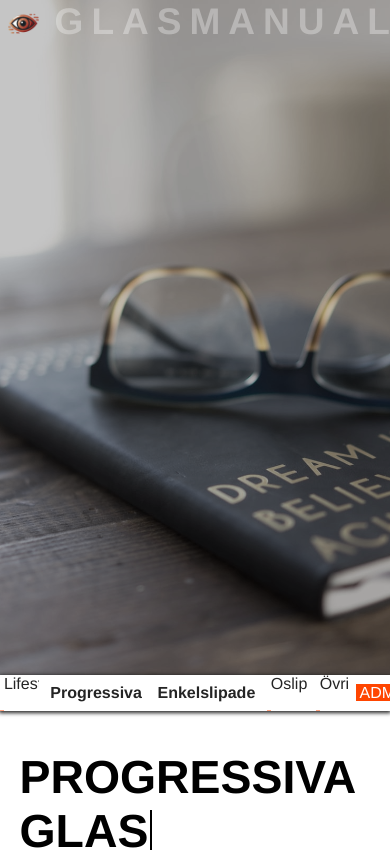
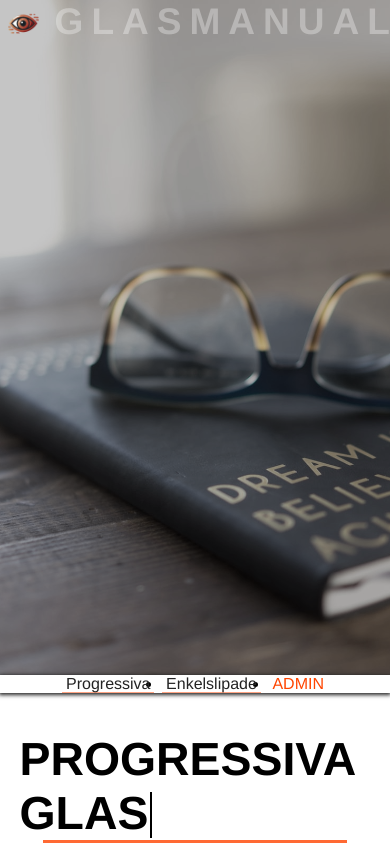
Before and after one commit to J-manLans/lensmanual-frontend, an Angular app: page /glasmanual in a window 390 px wide. Shown: the top 850 px of the page. Built offline with nearby package versions, Linux system fonts and the light colour scheme.

Commit message:
small changes from last commit

```diff
--- a/src/app/features/home/components/lens-manual/lens-manual.component.css
+++ b/src/app/features/home/components/lens-manual/lens-manual.component.css
@@ -32,182 +32,52 @@ header {
 nav {
   position: sticky;
   top: 0;
+  background-color: var(--main-light);
+  box-shadow: 0 0.3cqi 1cqi 0.3cqi var(--dark-shadow);
+  z-index: 999;
+}
+nav ul {
   display: flex;
   gap: 2cqi;
-  justify-content: center;
-  align-items: center;
-  background-color: var(--main-light);
-  box-shadow: 0 0.3cqi 1cqi 0.3cqi var(--dark-shadow);
   font-size: clamp(1rem, 2cqi, 3rem);
-  z-index: 999;
-}
-.nav__links {
+  width: max-content;
+  margin-inline: auto;
   overflow: hidden;
 }
 .nav__links a {
-  overflow: hidden;
   position: relative;
   isolation: isolate;
-}
-.nav__links a,
-.nav--drop-down-wrapper__title {
   padding-inline: 1cqi;
-  height: 100%;
   transition: 0.1s;
   color: var(--main-dark);
 }
-.admin__links a {
-  color: var(--main-light) ;
-  background-color: var(--synsam-acc);
-}
-.admin__links a:hover {
-  color: var(--main-dark) ;
-}
-nav:hover a,
-nav:hover .nav--drop-down-wrapper__title {
+nav ul:hover a {
   opacity: 0.7;
 }
-.nav__links a:hover {
+nav ul a:hover {
   opacity: 1;
 }
-.nav__links:not(.admin__links) a::after {
+.nav__links a::after {
   content: "";
   position: absolute;
-  inset: 85% 0 0 0;
+  inset: 86% 0 0 0;
   background-color: var(--synsam-acc);
   transition: 0.2s;
   transform: translateY(105%);
   transform-origin: bottom;
   z-index: -1;
 }
-.nav__links:not(.admin__links) a:hover::after {
+.nav__links a:hover::after {
   transform: translate(0);
 }
-.nav--drop-down-wrapper {
-  position: relative;
-  cursor: pointer;
-  overflow: visible;
+.admin__links a {
+  color: var(--synsam-acc);
 }
-.nav--drop-down-wrapper__drop-down {
-  position: absolute;
-  border-bottom-left-radius: 5px;
-  border-bottom-right-radius: 5px;
-  background-color: var(--main-light);
-  transition: 0.3s ease-in-out;
-  transform-origin: top;
-  transform: scaleY(0);
+.admin__links a:hover {
+  color: var(--main-light);
 }
-.nav--drop-down-wrapper:hover .nav--drop-down-wrapper__drop-down {
-  transform: scaleY(1);
+.admin__links a::after {
+  inset: 0;
+  background-color: var(--dark-theme-background);
+  transform: translateX(101%);
 }
-.nav--drop-down-wrapper__drop-down a {
-  transition: 0.15s;
-  width: 100%;
-  display: inline-block;
-}
-.nav--drop-down-wrapper__drop-down a::after {
-  transform: translateX(-115%);
-}
-.nav--drop-down-wrapper__drop-down a:hover::after {
-  transform: translateX(-80%);
-}
-
-/*=====================*/
-/*=====================*/
-/*=====================*/
-
-.glasses {
-  padding: 10cqi 5cqi;
-  border-bottom: 2px dotted;
-}
-.glasses:nth-of-type(2n) {
-  background-color: var(--dark-theme-background-second);
-}
-.glasses__title {
-  position: relative;
-  font-size: clamp(2.9rem, 6cqi, 8rem);
-  text-transform: uppercase;
-}
-.glasses__title::before {
-  content: "";
-  display: block;
-  position: relative;
-  width: 0;
-  height: 1em;
-  margin-top: -1em;
-}
-.glasses__title::after {
-  content: "";
-  position: absolute;
-  bottom: 0.5cqi;
-  width: 0;
-  height: clamp(2.9rem, 6cqi, 8rem);
-  margin-left: 0.3cqi;
-  border: 1px solid;
-  opacity: 1;
-  animation: blink 1s ease-in infinite;
-}
-@keyframes blink {
-  0% {
-    opacity: 1;
-  }
-  50% {
-    opacity: 1;
-  }
-  51% {
-    opacity: 0;
-  }
-  100% {
-    opacity: 0;
-  }
-}
-.glasses__additions {
-  position: relative;
-  padding: 2rem 0;
-  margin: 0 6cqi;
-  margin-bottom: 7rem;
-  line-height: 1.7rem;
-  max-width: 75ch;
-  border-top: 3px solid var(--synsam-acc-two);
-  border-bottom: 3px solid var(--synsam-acc-two);
-}
-ul .glasses__additions-no-bullet {
-  list-style-type: none;
-}
-.glasses .accent-clr {
-  color: var(--synsam-acc-blue);
-}
-.glasses .accent-clr-two {
-  color: var(--synsam-acc-two);
-}
-/*=====================*/
-/*=====================*/
-/*=====================*/
-.glasses__quality {
-  display: flex;
-  flex-wrap: wrap;
-  max-width: 65rem;
-  margin-inline: auto;
-  padding: 2rem;
-  gap: 2rem;
-  justify-content: center;
-}
-.quality__heading {
-  width: 67%;
-  border-bottom: 4px dotted var(--synsam-acc);
-  text-align: center;
-  text-transform: uppercase;
-  line-height: 3rem;
-  font-size: 2rem;
-}
-.quality__heading:not(:first-child) {
-  margin: 5rem 0 0 0;
-}
-.under-heading {
-  line-height: inherit;
-  border: none;
-  font-size: inherit;
-  margin: 0 0 1rem 0;
-  text-align: center;
-  width: 100%;
-}
--- a/src/app/features/home/components/lens-manual/lens-manual.component.html
+++ b/src/app/features/home/components/lens-manual/lens-manual.component.html
@@ -8,38 +8,18 @@
 <!------ ================== ------>
 
 <nav>
-    <div class="nav__links">
-      <a href="#">Lifestyle</a>
-    </div>
-    <div class="nav__links nav--drop-down-wrapper">
-      <h4 class="nav--drop-down-wrapper__title">Progressiva</h4>
-      <div class="nav--drop-down-wrapper__drop-down">
-        <a href="#progressiva">Vanliga&nbsp;glas</a>
-        <a href="#prog-sol">Solglas</a>
-        <a href="#prog-arnesen">D.Arnesen&nbsp;glas</a>
-        <a href="#prog-sport">Sportglas</a>
-        <a href="#terminal">Terminalglas</a>
-      </div>
-    </div>
-    <div class="nav__links nav--drop-down-wrapper">
-      <h4 class="nav--drop-down-wrapper__title">Enkelslipade</h4>
-      <div class="nav--drop-down-wrapper__drop-down">
-        <a href="#enkelslipade">Vanliga&nbsp;glas</a>
-        <a href="#">Solglas</a>
-        <a href="#">D.Arnesen&nbsp;glas</a>
-        <a href="#">Sportglas</a>
-      </div>
-    </div>
-    <div class="nav__links">
-      <a href="#">Oslipade</a>
-    </div>
-    <div class="nav__links">
-      <a href="#">Övriga</a>
-    </div>
-    <div class="nav__links admin__links">
+  <ul>
+    <li class="nav__links">
+      <a [routerLink]="[]" fragment="progressiva">Progressiva</a>
+    </li>
+    <li class="nav__links">
+      <a [routerLink]="[]" fragment="enkelslipade">Enkelslipade</a>
+    </li>
+    <li class="nav__links admin__links">
       <a routerLink="/admin">ADMIN</a>
-    </div>
-  </nav>
+    </li>
+  </ul>
+</nav>
 
   <!------ ================== ------>
 
--- a/src/styles.css
+++ b/src/styles.css
@@ -10,14 +10,14 @@ html {
   }
   :root {
     --main-light: white;
-    --main-dark: #242424;
-    --dark-theme-background: #121212;
-    --dark-theme-background-second: #161616;
+    --main-dark: rgb(36, 36, 36);
+    --dark-theme-background: rgb(18, 18, 18);
+    --dark-theme-background-second: rgb(22, 22, 22);
     --dark-shadow: rgb(34, 34, 34);
     --synsam-acc: orangered;
     --synsam-acc-two: rgba(255, 68, 0, 0.8);
-    --synsam-acc-blue: #00baff;
-    --opacity-clr: #3f3f3f70;
+    --synsam-acc-blue: rgb(0, 186, 255);
+    --opacity-clr: rgba(63, 63, 63, 0.439);
   }
   img,
   picture,
```
